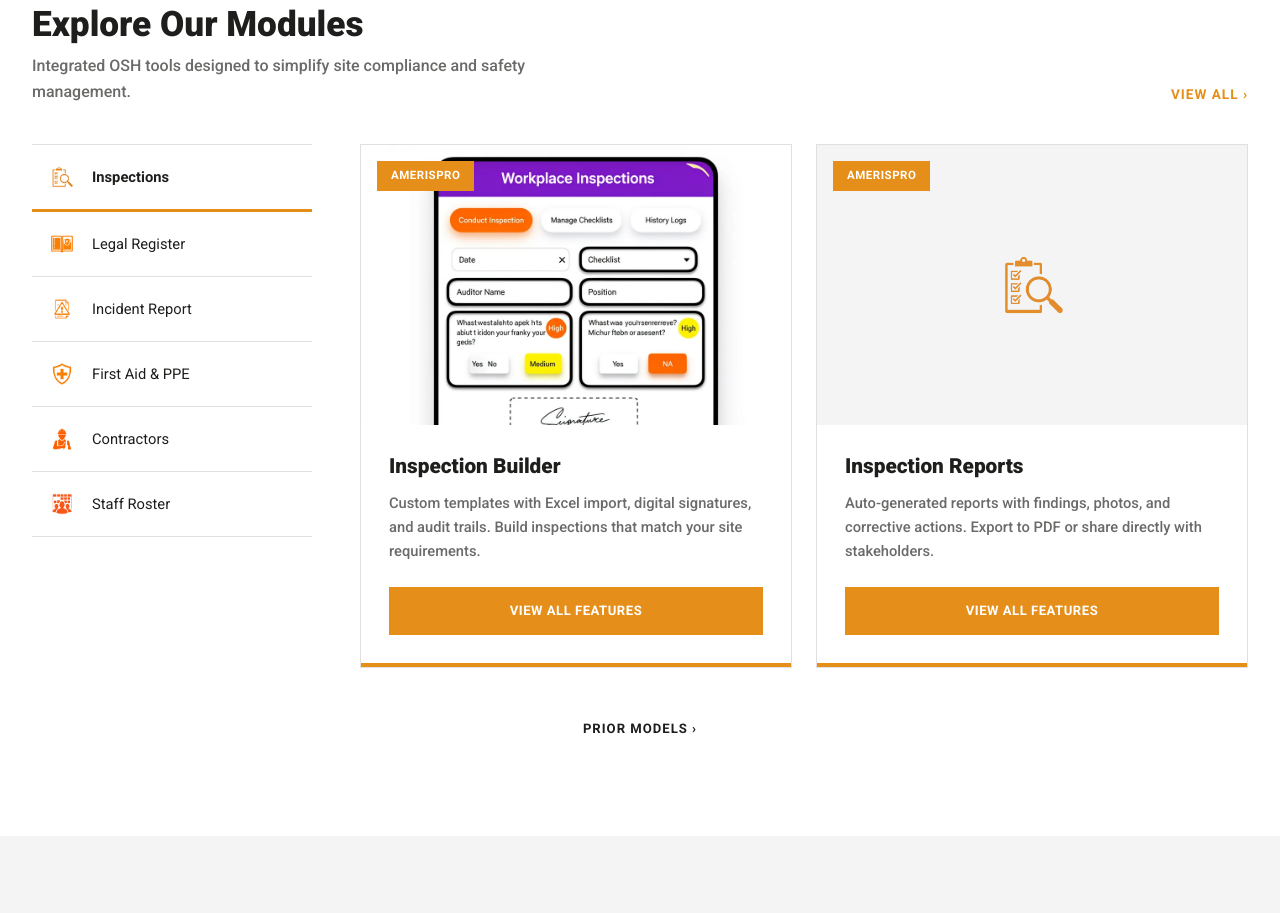
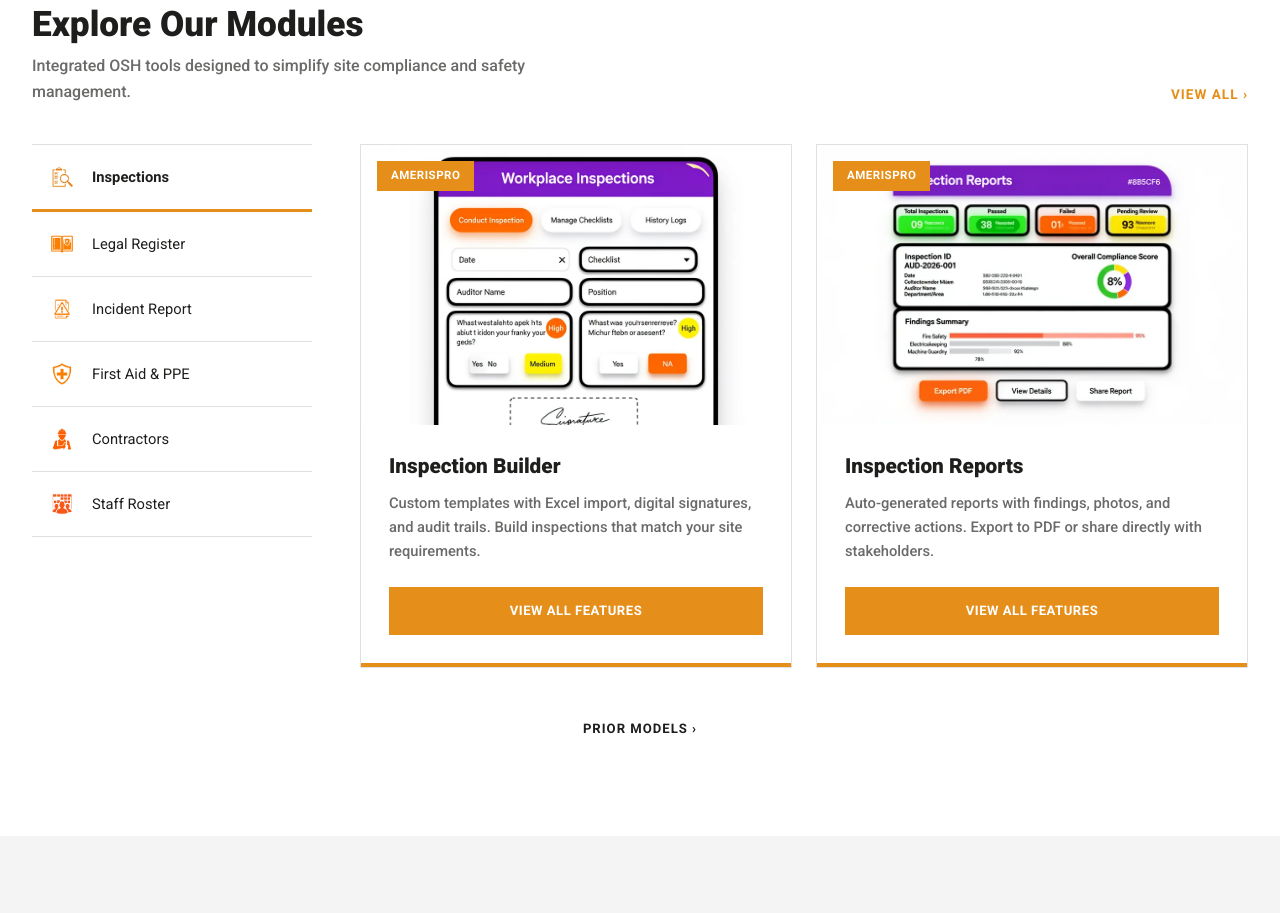
Before and after one commit to aimanrahimi45/Safety-hub-template, an Astro site: page / in a window 1280 px wide. Shown: the part 877-1790 px from the top of the page. Built offline with nearby package versions, Linux system fonts and the light colour scheme; Astro itself is replaced by a stand-in of ours.

Commit message:
feat: add AI-generated inspection report dashboard UI screenshot

```diff
--- a/src/pages/index.astro
+++ b/src/pages/index.astro
@@ -123,9 +123,9 @@ const GAS_URL = "https://script.google.com/macros/s/AKfycbxkqvl5E03H0IN2igM0RXRc
                 <div class="card-accent"></div>
               </div>
               <div class="module-card">
-                <div class="module-card-img">
+                <div class="module-card-img module-card-preview">
                   <span class="module-badge">AmerisPro</span>
-                  <img class="card-icon" src="/images/icon-inspection.png" alt="Inspection Reports">
+                  <img class="card-preview-img" src="/images/inspection-report.png" alt="Inspection Reports UI">
                 </div>
                 <div class="module-card-body">
                   <h3>Inspection Reports</h3>
```
Also changed, not shown: public/images/inspection-report.png (added).
